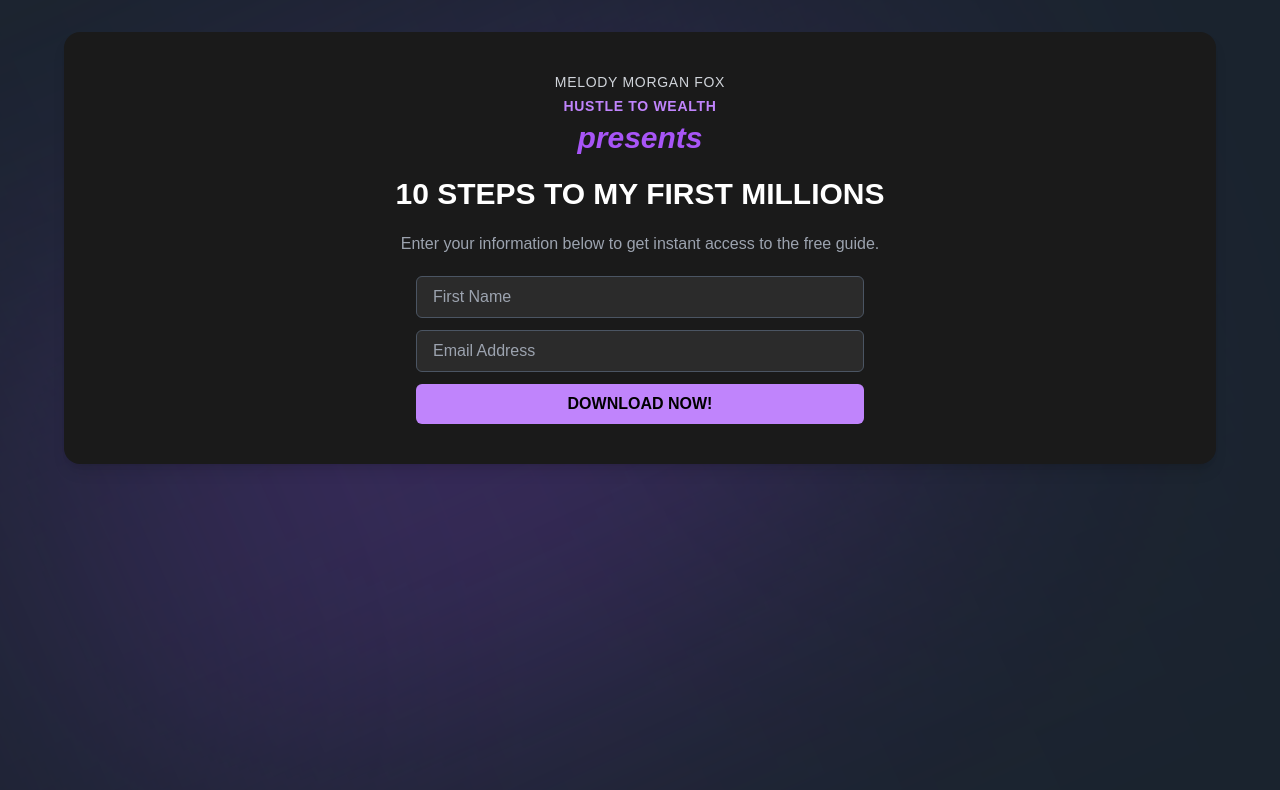
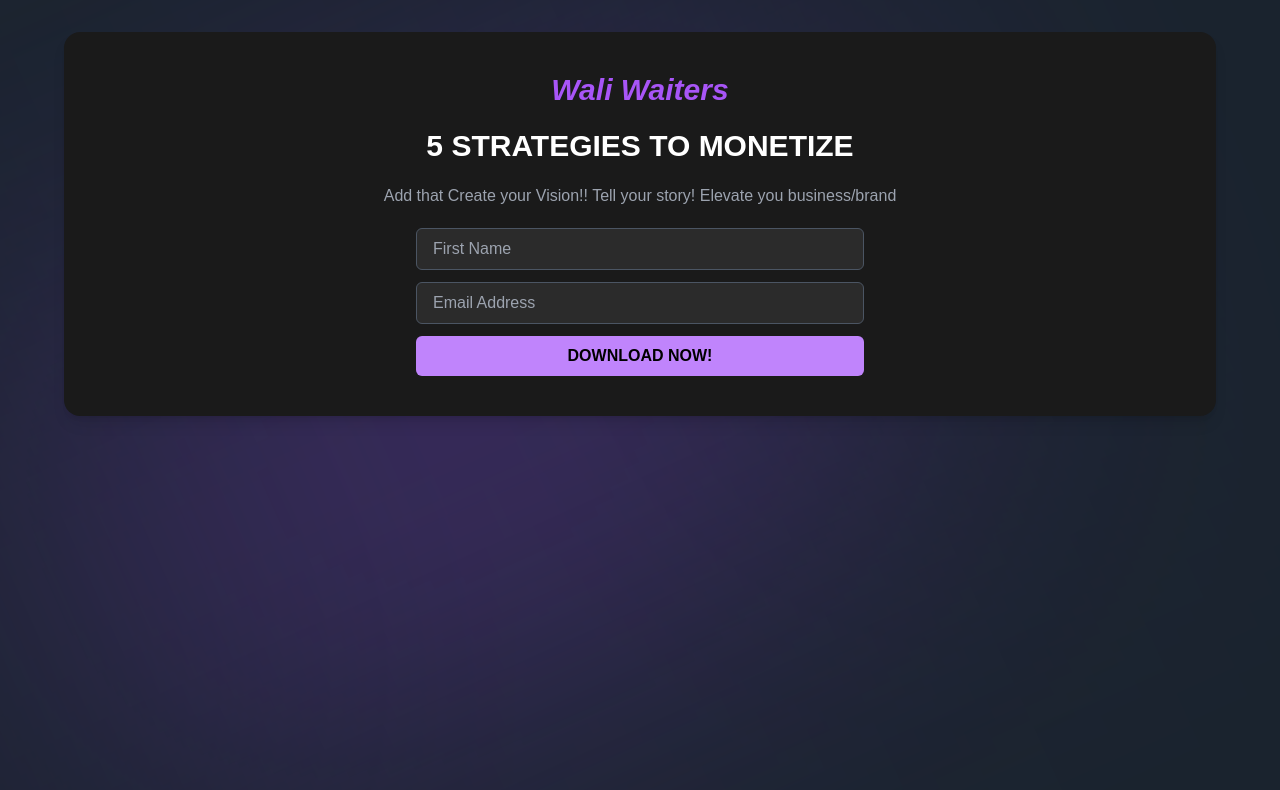
Before and after one commit to imran0dot/wali-waiters-landing-page, a Next.js app: page /download-free-gide in a window 1280 px wide. Shown: the top 790 px of the page. Built offline with nearby package versions, Linux system fonts and the light colour scheme; a web font is replaced by a local one.

Commit message:
update lead maanagment form

```diff
--- a/components/LeadMannagment.jsx
+++ b/components/LeadMannagment.jsx
@@ -51,22 +51,16 @@ const LeadMagnetForm = () => {
           {!submitted ? (
             <>
               <div className="space-y-1">
-                <p className="text-sm font-light tracking-wider text-gray-300">
-                  MELODY MORGAN FOX
-                </p>
-                <p className="text-sm font-semibold text-purple-400 tracking-wider uppercase">
-                  Hustle to Wealth
-                </p>
                 <p className="text-3xl italic font-semibold text-purple-500">
-                  presents
+                  Wali Waiters
                 </p>
               </div>
 
               <h2 className="text-2xl md:text-3xl font-extrabold">
-                10 STEPS TO MY FIRST MILLIONS
+                5 STRATEGIES TO MONETIZE
               </h2>
               <p className="text-gray-400 text-base max-w-xl mx-auto">
-                Enter your information below to get instant access to the free guide.
+                Add that Create your Vision!! Tell your story! Elevate you business/brand
               </p>
 
               <form onSubmit={handleSubmit} className="space-y-3 max-w-md mx-auto">
```
